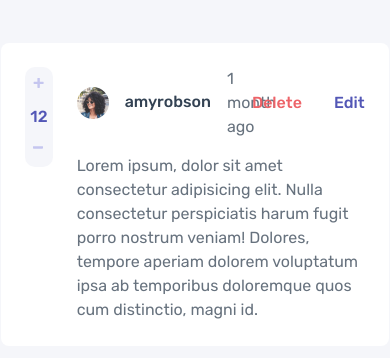
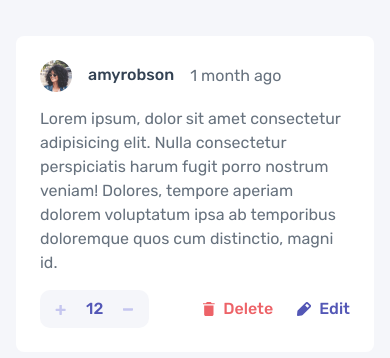
Before and after one commit to Scalete/project_comments_test, a Next.js app: page / in a window 390 px wide. Shown: the part 228-586 px from the top of the page. Built offline with nearby package versions, Linux system fonts and the light colour scheme.

Commit message:
adapted comment to mobile version

```diff
--- a/src/components/comment/Comment.tsx
+++ b/src/components/comment/Comment.tsx
@@ -3,6 +3,32 @@
 import { FC, useState } from 'react'
 import styles from './comment.module.scss';
 import Image from 'next/image';
+
+const CommentMobile: FC<{isUser: boolean}> = ({isUser}) => {
+
+    return (
+        <div className={styles.mobileActions}>
+            <div className={`${styles.commentVote}`}>
+                <svg width="11" height="11" xmlns="http://www.w3.org/2000/svg"><path d="M6.33 10.896c.137 0 .255-.05.354-.149.1-.1.149-.217.149-.354V7.004h3.315c.136 0 .254-.05.354-.149.099-.1.148-.217.148-.354V5.272a.483.483 0 0 0-.148-.354.483.483 0 0 0-.354-.149H6.833V1.4a.483.483 0 0 0-.149-.354.483.483 0 0 0-.354-.149H4.915a.483.483 0 0 0-.354.149c-.1.1-.149.217-.149.354v3.37H1.08a.483.483 0 0 0-.354.15c-.1.099-.149.217-.149.353v1.23c0 .136.05.254.149.353.1.1.217.149.354.149h3.333v3.39c0 .136.05.254.15.353.098.1.216.149.353.149H6.33Z" fill="#C5C6EF"/></svg>
+                <span>12</span>
+                <svg width="11" height="3" xmlns="http://www.w3.org/2000/svg"><path d="M9.256 2.66c.204 0 .38-.056.53-.167.148-.11.222-.243.222-.396V.722c0-.152-.074-.284-.223-.395a.859.859 0 0 0-.53-.167H.76a.859.859 0 0 0-.53.167C.083.437.009.57.009.722v1.375c0 .153.074.285.223.396a.859.859 0 0 0 .53.167h8.495Z" fill="#C5C6EF"/></svg>
+            </div>
+            {
+                !isUser? (
+                    <div className={`${styles.commentHeaderReply}`}>
+                        <svg width="14" height="13" xmlns="http://www.w3.org/2000/svg"><path d="M.227 4.316 5.04.16a.657.657 0 0 1 1.085.497v2.189c4.392.05 7.875.93 7.875 5.093 0 1.68-1.082 3.344-2.279 4.214-.373.272-.905-.07-.767-.51 1.24-3.964-.588-5.017-4.829-5.078v2.404c0 .566-.664.86-1.085.496L.227 5.31a.657.657 0 0 1 0-.993Z" fill="#5357B6"/></svg>
+                        <span>Reply</span>
+                    </div>
+                ): (
+                    <div className={`${styles.commentHeaderActions}`}>
+                        <button><svg width="12" height="14" xmlns="http://www.w3.org/2000/svg"><path d="M1.167 12.448c0 .854.7 1.552 1.555 1.552h6.222c.856 0 1.556-.698 1.556-1.552V3.5H1.167v8.948Zm10.5-11.281H8.75L7.773 0h-3.88l-.976 1.167H0v1.166h11.667V1.167Z" fill="#ED6368"/></svg><b>Delete</b></button>
+                        <button><svg width="14" height="14" xmlns="http://www.w3.org/2000/svg"><path d="M13.479 2.872 11.08.474a1.75 1.75 0 0 0-2.327-.06L.879 8.287a1.75 1.75 0 0 0-.5 1.06l-.375 3.648a.875.875 0 0 0 .875.954h.078l3.65-.333c.399-.04.773-.216 1.058-.499l7.875-7.875a1.68 1.68 0 0 0-.061-2.371Zm-2.975 2.923L8.159 3.449 9.865 1.7l2.389 2.39-1.75 1.706Z" fill="#5357B6"/></svg><b>Edit</b></button>
+                    </div>
+                )
+            }
+        </div>
+    )
+}
 
 const Comment: FC = () => {
 
@@ -10,7 +36,7 @@
 
     return (
         <div className={styles.comment}>
-            <div className={styles.commentVote}>
+            <div className={`${styles.commentVote} ${styles.commentVoteDesktop}`}>
                 <svg width="11" height="11" xmlns="http://www.w3.org/2000/svg"><path d="M6.33 10.896c.137 0 .255-.05.354-.149.1-.1.149-.217.149-.354V7.004h3.315c.136 0 .254-.05.354-.149.099-.1.148-.217.148-.354V5.272a.483.483 0 0 0-.148-.354.483.483 0 0 0-.354-.149H6.833V1.4a.483.483 0 0 0-.149-.354.483.483 0 0 0-.354-.149H4.915a.483.483 0 0 0-.354.149c-.1.1-.149.217-.149.354v3.37H1.08a.483.483 0 0 0-.354.15c-.1.099-.149.217-.149.353v1.23c0 .136.05.254.149.353.1.1.217.149.354.149h3.333v3.39c0 .136.05.254.15.353.098.1.216.149.353.149H6.33Z" fill="#C5C6EF"/></svg>
                 <span>12</span>
                 <svg width="11" height="3" xmlns="http://www.w3.org/2000/svg"><path d="M9.256 2.66c.204 0 .38-.056.53-.167.148-.11.222-.243.222-.396V.722c0-.152-.074-.284-.223-.395a.859.859 0 0 0-.53-.167H.76a.859.859 0 0 0-.53.167C.083.437.009.57.009.722v1.375c0 .153.074.285.223.396a.859.859 0 0 0 .53.167h8.495Z" fill="#C5C6EF"/></svg>
@@ -24,12 +50,12 @@
                     </div>
                     {
                         !isUser? (
-                            <div className={styles.commentHeaderReply}>
+                            <div className={`${styles.commentHeaderReply} ${styles.commentHeaderReplyDesktop}`}>
                                 <svg width="14" height="13" xmlns="http://www.w3.org/2000/svg"><path d="M.227 4.316 5.04.16a.657.657 0 0 1 1.085.497v2.189c4.392.05 7.875.93 7.875 5.093 0 1.68-1.082 3.344-2.279 4.214-.373.272-.905-.07-.767-.51 1.24-3.964-.588-5.017-4.829-5.078v2.404c0 .566-.664.86-1.085.496L.227 5.31a.657.657 0 0 1 0-.993Z" fill="#5357B6"/></svg>
                                 <span>Reply</span>
                             </div>
                         ): (
-                            <div className={styles.commentHeaderActions}>
+                            <div className={`${styles.commentHeaderActions} ${styles.commentHeaderActionsDesktop}`}>
                                 <button><svg width="12" height="14" xmlns="http://www.w3.org/2000/svg"><path d="M1.167 12.448c0 .854.7 1.552 1.555 1.552h6.222c.856 0 1.556-.698 1.556-1.552V3.5H1.167v8.948Zm10.5-11.281H8.75L7.773 0h-3.88l-.976 1.167H0v1.166h11.667V1.167Z" fill="#ED6368"/></svg><b>Delete</b></button>
                                 <button><svg width="14" height="14" xmlns="http://www.w3.org/2000/svg"><path d="M13.479 2.872 11.08.474a1.75 1.75 0 0 0-2.327-.06L.879 8.287a1.75 1.75 0 0 0-.5 1.06l-.375 3.648a.875.875 0 0 0 .875.954h.078l3.65-.333c.399-.04.773-.216 1.058-.499l7.875-7.875a1.68 1.68 0 0 0-.061-2.371Zm-2.975 2.923L8.159 3.449 9.865 1.7l2.389 2.39-1.75 1.706Z" fill="#5357B6"/></svg><b>Edit</b></button>
                             </div>
@@ -39,9 +65,10 @@
                 <div className={styles.commentText}>
                     Lorem ipsum, dolor sit amet consectetur adipisicing elit. Nulla consectetur perspiciatis harum fugit porro nostrum veniam! Dolores, tempore aperiam dolorem voluptatum ipsa ab temporibus doloremque quos cum distinctio, magni id.
                 </div>
+                <CommentMobile isUser={isUser}/>
             </div>
         </div>
     )
 }
 
-export default Comment
+export default Comment;
--- a/src/components/comment/comment.module.scss
+++ b/src/components/comment/comment.module.scss
@@ -1,4 +1,5 @@
 @import '@/styles/variables';
+@import '@/styles/media-queryes';
 
 .comment {
     display: flex;
@@ -93,4 +94,25 @@
     .commentText {
         color: $gray-blue;
     }
+
+    .mobileActions {
+        display: none;
+    }
+
+    @include mobile {
+        .commentVoteDesktop, .commentHeaderReplyDesktop, .commentHeaderActionsDesktop {
+            display: none;
+        }
+
+        .mobileActions {
+            display: flex;
+            justify-content: space-between;
+            align-items: center;
+
+            .commentVote {
+                flex-direction: row;
+                padding: 10px 15px;
+            }
+        }
+    }
 }
```
